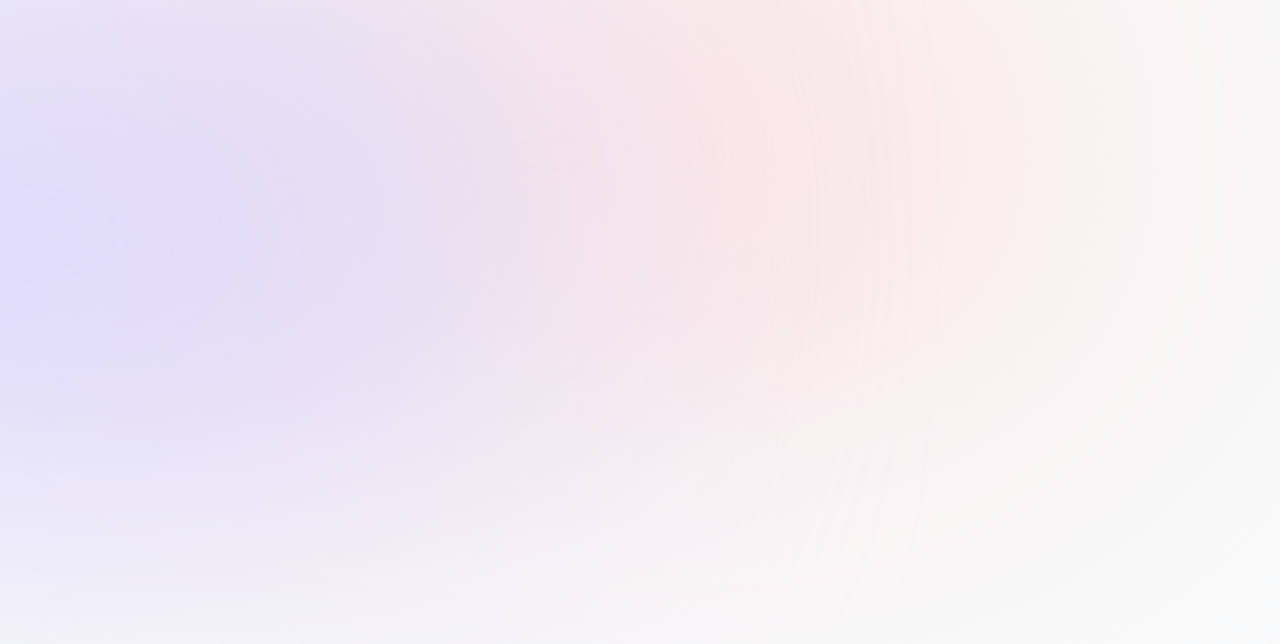
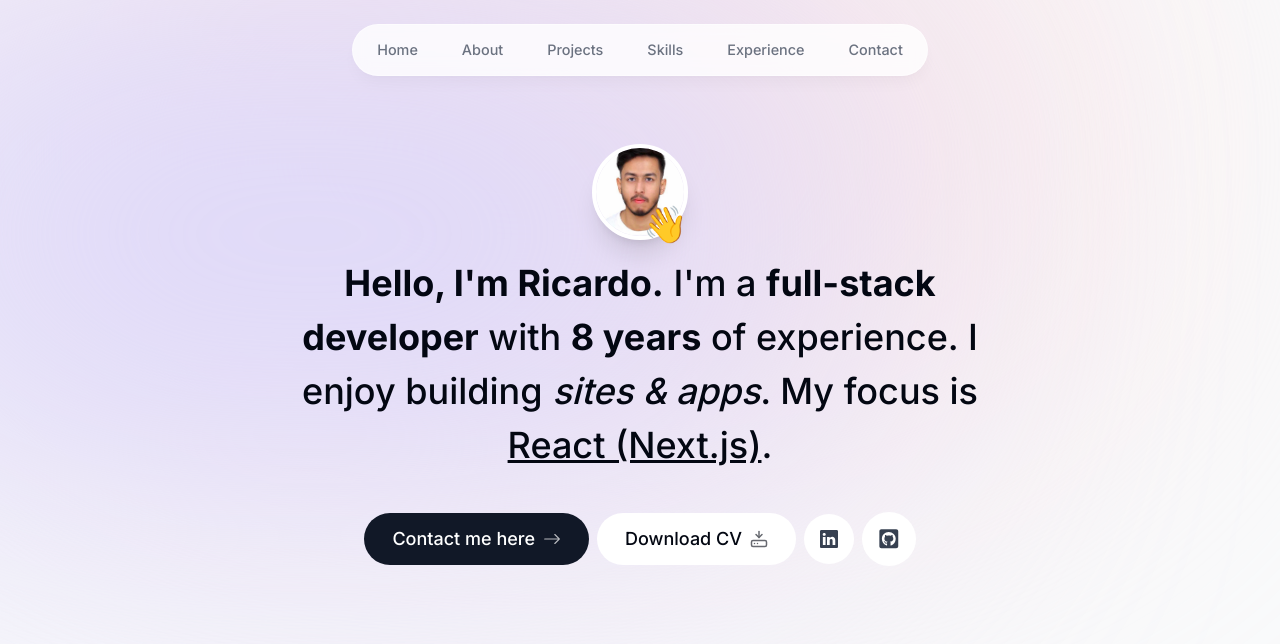
Before and after one commit to SyedZainAnwer/Portfolio, a Next.js app: page / in a window 1280 px wide. Shown: the top 644 px of the page. Built offline with nearby package versions, Linux system fonts and the light colour scheme.

Commit message:
created navbar and intro section

```diff
--- a/app/layout.tsx
+++ b/app/layout.tsx
@@ -1,3 +1,4 @@
+import Header from '@/components/Header'
 import './globals.css'
 import { Inter } from 'next/font/google'
 
@@ -15,11 +16,12 @@
 }) {
   return (
     <html lang="en">
-      <body className={`${inter.className} bg-gray-50 text-gray-950 relative`}>
-        <div className='bg-[#fbe2e3] absolute top-[-6rem] right-[11rem] h-[31.25rem] w-[31.25] rounded-full sm:w-[68.75rem] blur-[10rem] -z-10'>
-        </div>
+      <body className={`${inter.className} bg-gray-50 text-gray-950 relative pt-28 sm:pt-36 dark:bg-gray-900 dark:text-gray-50 dark:text-opacity-90`}>
+      <div className="bg-[#fbe2e3] absolute top-[-6rem] -z-10 right-[11rem] h-[31.25rem] w-[31.25rem] rounded-full blur-[10rem] sm:w-[68.75rem] dark:bg-[#946263]"></div>
 
-        <div className='bg-[#dbd7fb] absolute top-[-1rem] left-[-35rem] h-[31.25rem] w-[50] rounded-full sm:w-[68.75rem] blur-[10rem] md:left[-33rem] lg:[-28rem] xl:left[-15rem] 2xl:left[-5rem] -z-10'></div>
+      <div className="bg-[#dbd7fb] absolute top-[-1rem] -z-10 left-[-35rem] h-[31.25rem] w-[50rem] rounded-full blur-[10rem] sm:w-[68.75rem] md:left-[-33rem] lg:left-[-28rem] xl:left-[-15rem] 2xl:left-[-5rem] dark:bg-[#676394]"></div>
+
+        <Header />
         {children}
       </body>
     </html>
--- a/app/page.tsx
+++ b/app/page.tsx
@@ -1,7 +1,9 @@
+import Intro from "@/components/Intro";
+
 export default function Home() {
   return (
-    <main>
-
+    <main className="flex items-center flex-col px-4">
+      <Intro />
     </main>
   )
 }
--- /dev/null
+++ b/components/Header.tsx
@@ -0,0 +1,35 @@
+"use client"
+
+import { motion } from "framer-motion";
+import { links } from "@/lib/data";
+import Link from "next/link";
+
+const Header = () => {
+    return (
+        <header className="z-[999] relative">
+            <motion.div className="fixed top-0 left-1/2 h-[4.5rem] w-full rounded-none border border-white border-opacity-40 bg-white bg-opacity-80 shadow-lg shadow-black/[0.03] backdrop-blur-[0.5rem] sm:top-6 sm:h-[3.25rem] sm:w-[36rem] sm:rounded-full dark:bg-gray-950 dark:border-black/40 dark:bg-opacity-75"
+                initial={{ y: -100, x: "-50%", opacity: 0 }}
+                animate={{ y: 0, x: "-50%", opacity: 1 }}
+            ></motion.div>
+
+            <nav className="fixed flex top-[0.15rem] left-1/2 h-12 -translate-x-1/2 py-2 sm:top-[1.7rem] sm:h-[initial] sm:py-0">
+                <ul className="flex w-[22rem] flex-wrap items-center justify-between gap-y-1 text-[0.9rem] font-medium text-gray-500 sm:w-[initial] sm:flex-nowrap sm:gap-5">
+                    {links.map((link) => (
+                        <motion.li
+                            className="h-3/4 flex items-center justify-center"
+                            key={link.hash}
+                            initial={{ y: -100, opacity: 0 }}
+                            animate={{ y: 0, opacity: 1 }}
+                        >
+                            <Link href={link.hash} className="flex w-full items-center justify-center px-3 py-3 hover:text-gray-950 transition">
+                                {link.name}
+                            </Link>
+                        </motion.li>
+                    ))}
+                </ul>
+            </nav>
+        </header>
+    )
+}
+
+export default Header;
--- /dev/null
+++ b/components/Intro.tsx
@@ -0,0 +1,106 @@
+"use client"
+
+import Image from "next/image";
+import { motion } from "framer-motion";
+import profileImage from '@/public/assets/passport_size_photo.png';
+import { FaGithubSquare } from "react-icons/fa";
+import { LuHardDriveDownload } from "react-icons/lu";
+import { BsArrowRight, BsLinkedin } from "react-icons/bs";
+import Link from "next/link";
+
+const Intro = () => {
+    return(
+        <section className="mb-28 max-w-[50rem] text-center sm:mb-0">
+            <div className="flex items-center justify-center">
+                <div className="relative">
+                    <motion.div
+                        initial={{ opacity: 0, scale: 0 }}
+                        animate={{ opacity: 1, scale: 1 }}
+                        transition={{ type: "tween", duration: 0.2 }}
+                    >
+                        <Image
+                            src={profileImage}
+                            alt="profile photo"
+                            priority={true}
+                            className="rounded-full h-24 w-24 border-[0.30rem] border-white object-cover shadow-xl"
+                        />
+                    </motion.div>
+
+                    <motion.span
+                        className="text-4xl absolute -bottom-1 right-0"
+                        initial={{ opacity: 0, scale: 0 }}
+                        animate={{ opacity: 1, scale: 1 }}
+                        transition={{
+                            type: 'spring',
+                            stiffness: 125,
+                            delay: 0.1,
+                            duration: 0.7
+                        }}
+                    >
+                        👋
+                    </motion.span>
+                </div>
+            </div>
+
+            <motion.h1
+                className="mb-10 mt-4 px-4 text-2xl font-medium !leading-[1.5] sm:text-4xl"
+                initial={{ opacity: 0, y: 100 }}
+                animate={{ opacity: 1, y: 0 }}
+            >
+                <span className="font-bold">Hello, I'm Ricardo.</span> I'm a{" "}
+                <span className="font-bold">full-stack developer</span> with{" "}
+                <span className="font-bold">8 years</span> of experience. I enjoy
+                building <span className="italic">sites & apps</span>. My focus is{" "}
+                <span className="underline">React (Next.js)</span>.
+            </motion.h1>
+
+            <motion.div
+                className="flex flex-col sm:flex-row items-center justify-center gap-2 px-4 text-lg font-medium"
+                initial={{ opacity: 0, y: 100 }}
+                animate={{ opacity: 1, y: 0 }}
+                transition={{
+                delay: 0.1,
+                }}
+            >
+                <Link
+                    href="#contact"
+                    className="group bg-gray-900 text-white px-7 py-3 flex items-center gap-2 rounded-full outline-none focus:scale-110 hover:scale-110 hover:bg-gray-950 active:scale-105 transition"
+                // onClick={() => {
+                //     setActiveSection("Contact");
+                //     setTimeOfLastClick(Date.now());
+                // }}
+                >
+                    Contact me here{" "}
+                    <BsArrowRight className="opacity-70 group-hover:translate-x-1 transition" />
+                </Link>
+
+                <a
+                    className="group bg-white px-7 py-3 flex items-center gap-2 rounded-full outline-none focus:scale-110 hover:scale-110 active:scale-105 transition cursor-pointer borderBlack dark:bg-white/10"
+                    href="/CV.pdf"
+                    download
+                >
+                    Download CV{" "}
+                    <LuHardDriveDownload className="opacity-60 group-hover:translate-y-1 transition" />
+                </a>
+
+                <a
+                    className="bg-white p-4 text-gray-700 hover:text-gray-950 flex items-center gap-2 rounded-full      focus:scale-[1.15] hover:scale-[1.15] active:scale-105 transition cursor-pointer borderBlack      dark:bg-white/10 dark:text-white/60"
+                    href="https://linkedin.com"
+                    target="_blank"
+                >
+                    <BsLinkedin />
+                </a>
+
+                <a
+                    className="bg-white p-4 text-gray-700 flex items-center gap-2 text-[1.35rem] rounded-full focus:scale-      [1.15] hover:scale-[1.15] hover:text-gray-950 active:scale-105 transition cursor-pointer borderBlack      dark:bg-white/10 dark:text-white/60"
+                    href="https://github.com"
+                    target="_blank"
+                >
+                    <FaGithubSquare />
+                </a>
+            </motion.div>
+        </section>
+    )
+}
+
+export default Intro;
--- a/package.json
+++ b/package.json
@@ -15,6 +15,7 @@
     "autoprefixer": "10.4.16",
     "eslint": "8.56.0",
     "eslint-config-next": "^13.5.6",
+    "framer-motion": "^10.16.16",
     "next": "^13.5.6",
     "postcss": "8.4.32",
     "react": "^18.2.0",
```
Also changed, not shown: .eslintrc.json, public/assets/passport_size_photo.png (added), 1 other file (tests, documents, lock files or other folders).
